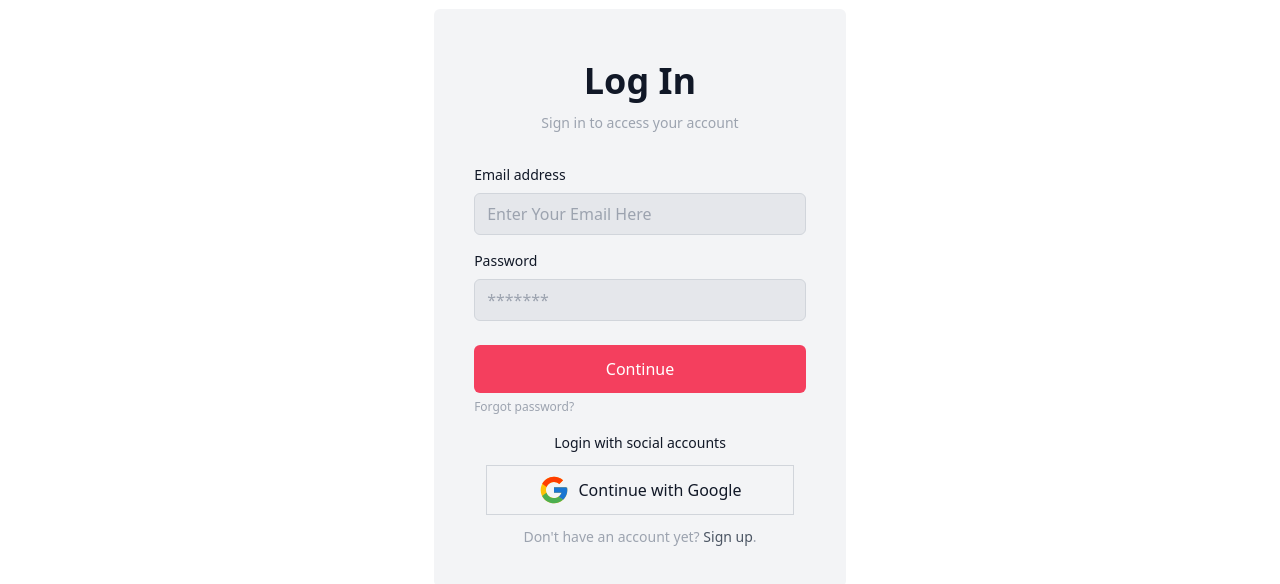
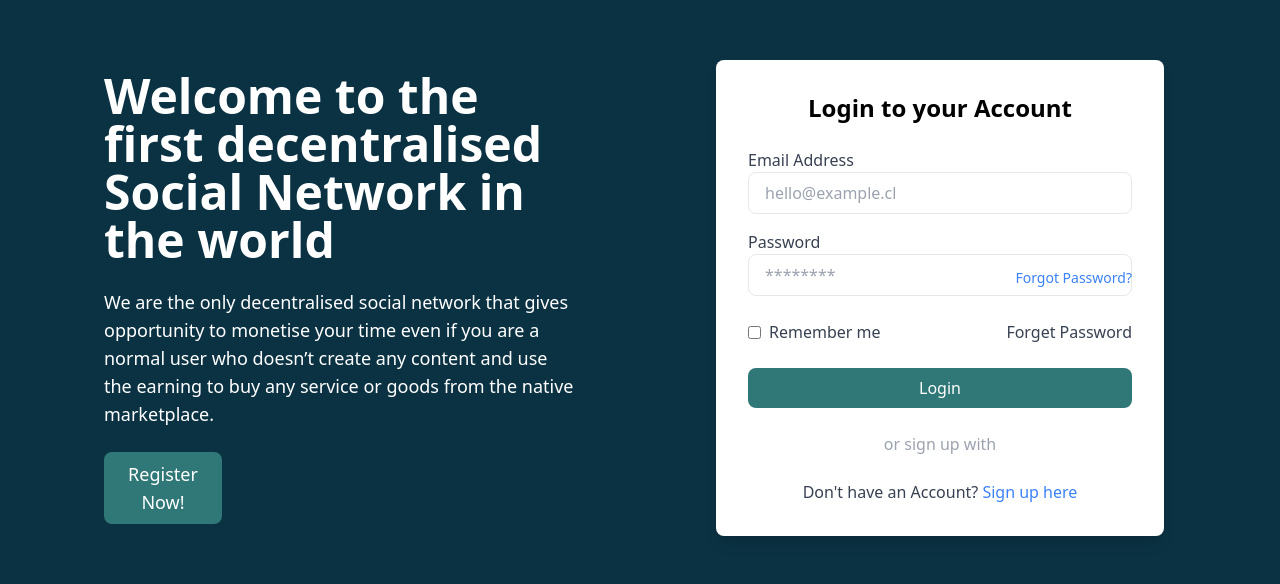
Before and after one commit to riaz9191/Quantum-Possibilities-Social-Media, a React (Vite) app in the folder frontend/: page /login in a window 1280 px wide. Shown: the part 102-686 px from the top of the page. Built offline with nearby package versions, Linux system fonts and the light colour scheme.

Commit message:
newsfeed section added

```diff
--- a/frontend/src/components/Shared/Newsfeed/Newsfeed.jsx
+++ b/frontend/src/components/Shared/Newsfeed/Newsfeed.jsx
@@ -6,6 +6,7 @@ const Newsfeed = () => {
     <div>
       <NewsfeedTop/>
       <Post/>
+      <Post/>
     </div>
   )
 }
--- a/frontend/src/components/Shared/Newsfeed/Post.jsx
+++ b/frontend/src/components/Shared/Newsfeed/Post.jsx
@@ -1,12 +1,12 @@
 import React, { useState } from 'react';
-import { FaThumbsUp, FaComment, FaShare, FaEllipsisH } from 'react-icons/fa';
-import profileImg from '../../../assets/images/user/profile.jpg';
-import postImg from '../../../assets/images/posts/post1.png';
-import { FacebookSelector } from 'react-reactions';
+import { FaThumbsUp, FaComment, FaShare, FaEllipsisH, FaLaugh, FaHeart, FaThumbsUp as FaThumbsUpFilled, FaClosedCaptioning, FaCrosshairs } from 'react-icons/fa';
+import profileImg from '../../../assets/images/posts/post1.png';
+import postImg from '../../../assets/images/user/profile.jpg';
 
 const Post = () => {
   const [showReactions, setShowReactions] = useState(false);
-  const [showMoreComments, setShowMoreComments] = useState(false);
+  const [reactions, setReactions] = useState([]);
+  const [showMoreComments, setShowMoreComments] = useState(true);
   const [comments, setComments] = useState([
     {
       id: 1,
@@ -32,12 +32,17 @@ const Post = () => {
     setShowMoreComments(!showMoreComments);
   };
 
+  const handleReaction = (reaction) => {
+    setReactions([...reactions, reaction]);
+    setShowReactions(false);
+  };
+
   const handleShowReactions = () => {
     setShowReactions(!showReactions);
   };
 
   return (
-    <div className="bg-white p-4 shadow-md rounded-lg mb-4">
+    <div className="bg-white p-4 shadow-md rounded-lg mb-4 mt-4">
       <div className="flex items-center justify-between mb-4">
         <div className="flex items-center">
           <img src={profileImg} alt="Profile" className="w-10 h-10 rounded-full mr-2" />
@@ -46,22 +51,25 @@ const Post = () => {
             <p className="text-gray-500 text-sm">1h</p>
           </div>
         </div>
+        <div className='flex gap-4'>
         <FaEllipsisH />
+        <FaCrosshairs />
+        </div>
       </div>
       <img src={postImg} alt="Post" className="w-full rounded-lg mb-4" />
       <div className="flex items-center justify-between mb-2">
         <div className="flex items-center space-x-2">
-          <span>268</span>
-          <span>😆</span>
-          <span>❤️</span>
-          <span>👍</span>
+          <span>{reactions.length}</span>
+          {reactions.includes('like') && <FaThumbsUpFilled className="text-blue-500" />}
+          {reactions.includes('love') && <FaHeart className="text-red-500" />}
+          {reactions.includes('laugh') && <FaLaugh className="text-yellow-500" />}
         </div>
         <div className="flex items-center space-x-4">
           <span>39 Comments</span>
           <span>30 Shares</span>
         </div>
       </div>
-      <div className="flex justify-around border-t border-b py-2">
+      <div className="flex justify-around border-t border-b py-2 relative">
         <button className="flex items-center space-x-1" onClick={handleShowReactions}>
           <FaThumbsUp />
           <span>Like</span>
@@ -74,8 +82,14 @@ const Post = () => {
           <FaShare />
           <span>Share</span>
         </button>
+        {showReactions && (
+          <div className="absolute bottom-12 left-0 flex space-x-2 bg-white p-2 shadow-lg rounded-lg">
+            <button onClick={() => handleReaction('like')}><FaThumbsUp className="text-blue-500" /></button>
+            <button onClick={() => handleReaction('love')}><FaHeart className="text-red-500" /></button>
+            <button onClick={() => handleReaction('laugh')}><FaLaugh className="text-yellow-500" /></button>
+          </div>
+        )}
       </div>
-      {showReactions && <FacebookSelector />}
       <div className="mt-2">
         {showMoreComments ? comments.map(comment => (
           <div key={comment.id} className="mb-2">
--- a/frontend/src/components/Shared/Sidebar2/Sidebar2.jsx
+++ b/frontend/src/components/Shared/Sidebar2/Sidebar2.jsx
@@ -7,7 +7,7 @@ import add2 from "../../../assets/images/sidebar2/s1.png";
 
 const Sidebar2 = () => {
   return (
-    <div className="p-4 bg-white shadow-md">
+    <div className="p-4 bg-white shadow-md fixed w-2/12 h-full">
       <div className="mb-4 relative">
         <img
           src={news}
--- a/frontend/src/pages/Home/Home.jsx
+++ b/frontend/src/pages/Home/Home.jsx
@@ -7,7 +7,7 @@ import Sidebar2 from "../../components/Shared/Sidebar2/Sidebar2";
 const Home = () => {
   return (
   // <Container>
-      <div className="flex">
+      <div className="flex gap-4">
       <div className="w-2/12">
         <Sidebar />
       </div>
--- a/frontend/src/pages/Login/Login.jsx
+++ b/frontend/src/pages/Login/Login.jsx
@@ -1,93 +1,66 @@
-import { Link } from 'react-router-dom'
-import { FcGoogle } from 'react-icons/fc'
+import React from 'react';
 
-const Login = () => {
+const LoginPage = () => {
   return (
-    <div className='flex justify-center items-center min-h-screen'>
-      <div className='flex flex-col max-w-md p-6 rounded-md sm:p-10 bg-gray-100 text-gray-900'>
-        <div className='mb-8 text-center'>
-          <h1 className='my-3 text-4xl font-bold'>Log In</h1>
-          <p className='text-sm text-gray-400'>
-            Sign in to access your account
+    <div className="min-h-screen flex bg-[#0B3243] p-10">
+      {/* Left section */}
+      <div className="w-1/2  text-white p-16 flex flex-col justify-center">
+        <h1 className="text-5xl font-bold mb-6">Welcome to the first decentralised Social Network in the world</h1>
+        <p className="text-lg mb-6">
+          We are the only decentralised social network that gives opportunity to monetise your time
+          even if you are a normal user who doesn’t create any content and use the earning to buy
+          any service or goods from the native marketplace.
         </p>
+        <button className="bg-[#307777] w-1/4 text-white py-2 px-4 rounded-lg text-lg hover:bg-green-700 transition duration-200">
+          Register Now!
+        </button>
       </div>
-        <form
-          noValidate=''
-          action=''
-          className='space-y-6 ng-untouched ng-pristine ng-valid'
-        >
-          <div className='space-y-4'>
-            <div>
-              <label htmlFor='email' className='block mb-2 text-sm'>
-                Email address
-              </label>
+
+      {/* Right section */}
+      <div className="w-1/2  flex items-center justify-center">
+        <div className="bg-white p-8 rounded-lg shadow-lg w-full max-w-md">
+          <h2 className="text-2xl font-bold mb-6 text-center">Login to your Account</h2>
+          <form>
+            <div className="mb-4">
+              <label className="block text-gray-700">Email Address</label>
               <input
-                type='email'
-                name='email'
-                id='email'
-                required
-                placeholder='Enter Your Email Here'
-                className='w-full px-3 py-2 border rounded-md border-gray-300 focus:outline-rose-500 bg-gray-200 text-gray-900'
-                data-temp-mail-org='0'
+                type="email"
+                placeholder="hello@example.cl"
+                className="w-full px-4 py-2 border rounded-lg focus:outline-none focus:border-blue-500"
               />
             </div>
-            <div>
-              <div className='flex justify-between'>
-                <label htmlFor='password' className='text-sm mb-2'>
-                  Password
-                </label>
+            <div className="mb-6 relative">
+              <label className="block text-gray-700">Password</label>
+              <input
+                type="password"
+                placeholder="********"
+                className="w-full px-4 py-2 border rounded-lg focus:outline-none focus:border-blue-500"
+              />
+              <a href="#" className="absolute right-0 bottom-2 text-blue-500 text-sm">Forgot Password?</a>
             </div>
-              <input
-                type='password'
-                name='password'
-                autoComplete='current-password'
-                id='password'
-                required
-                placeholder='*******'
-                className='w-full px-3 py-2 border rounded-md border-gray-300 focus:outline-rose-500 bg-gray-200 text-gray-900'
-              />
+            <div className="flex items-center justify-between mb-6">
+              <div className="flex items-center">
+                <input type="checkbox" id="remember" className="mr-2" />
+                <label htmlFor="remember" className="text-gray-700">Remember me</label>
+              </div>
+              <div className="flex items-center">
+                <label htmlFor="remember" className="text-gray-700">Forget Password</label>
               </div>
             </div>
-
-          <div>
-            <button
-              type='submit'
-              className='bg-rose-500 w-full rounded-md py-3 text-white'
-            >
-              Continue
+            <button className="w-full bg-[#307777] text-white py-2 rounded-lg hover:bg-green-700 transition duration-200">
+              Login
             </button>
+          </form>
+          <div className="my-6 flex items-center justify-center">
+            <span className="text-gray-400 mx-2">or sign up with</span>
           </div>
-        </form>
-        <div className='space-y-1'>
-          <button className='text-xs hover:underline hover:text-rose-500 text-gray-400'>
-            Forgot password?
-          </button>
-        </div>
-        <div className='flex items-center pt-4 space-x-1'>
-          <div className='flex-1 h-px sm:w-16 dark:bg-gray-700'></div>
-          <p className='px-3 text-sm dark:text-gray-400'>
-            Login with social accounts
-          </p>
-          <div className='flex-1 h-px sm:w-16 dark:bg-gray-700'></div>
-        </div>
-        <div className='flex justify-center items-center space-x-2 border m-3 p-2 border-gray-300 border-rounded cursor-pointer'>
-          <FcGoogle size={32} />
-
-          <p>Continue with Google</p>
-        </div>
-        <p className='px-6 text-sm text-center text-gray-400'>
-          Don&apos;t have an account yet?{' '}
-          <Link
-            to='/signup'
-            className='hover:underline hover:text-rose-500 text-gray-600'
-          >
-            Sign up
-          </Link>
-          .
+          <p className="text-center text-gray-700 mt-6">
+            Don't have an Account? <a href="#" className="text-blue-500">Sign up here</a>
           </p>
         </div>
       </div>
-  )
-}
+    </div>
+  );
+};
 
-export default Login
+export default LoginPage;
```
Lines whose indentation alone changed are shown as unchanged.
